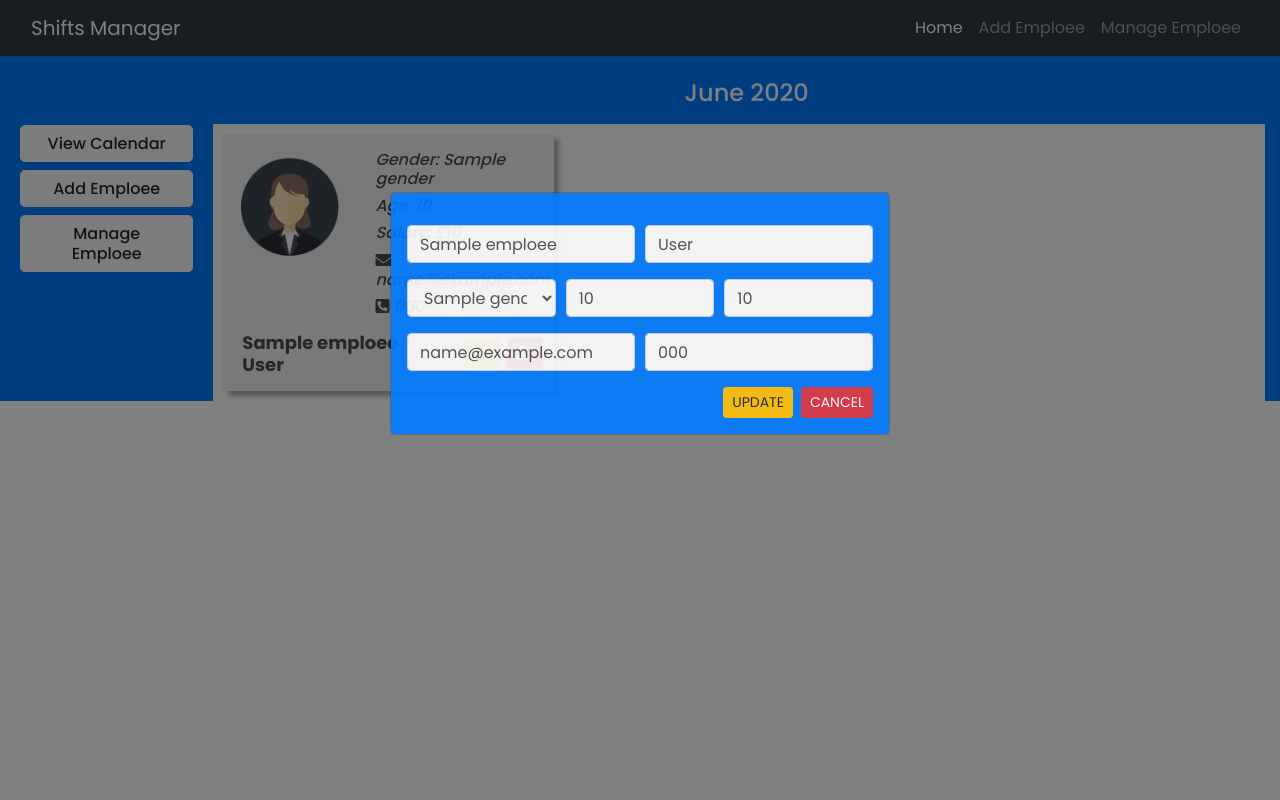
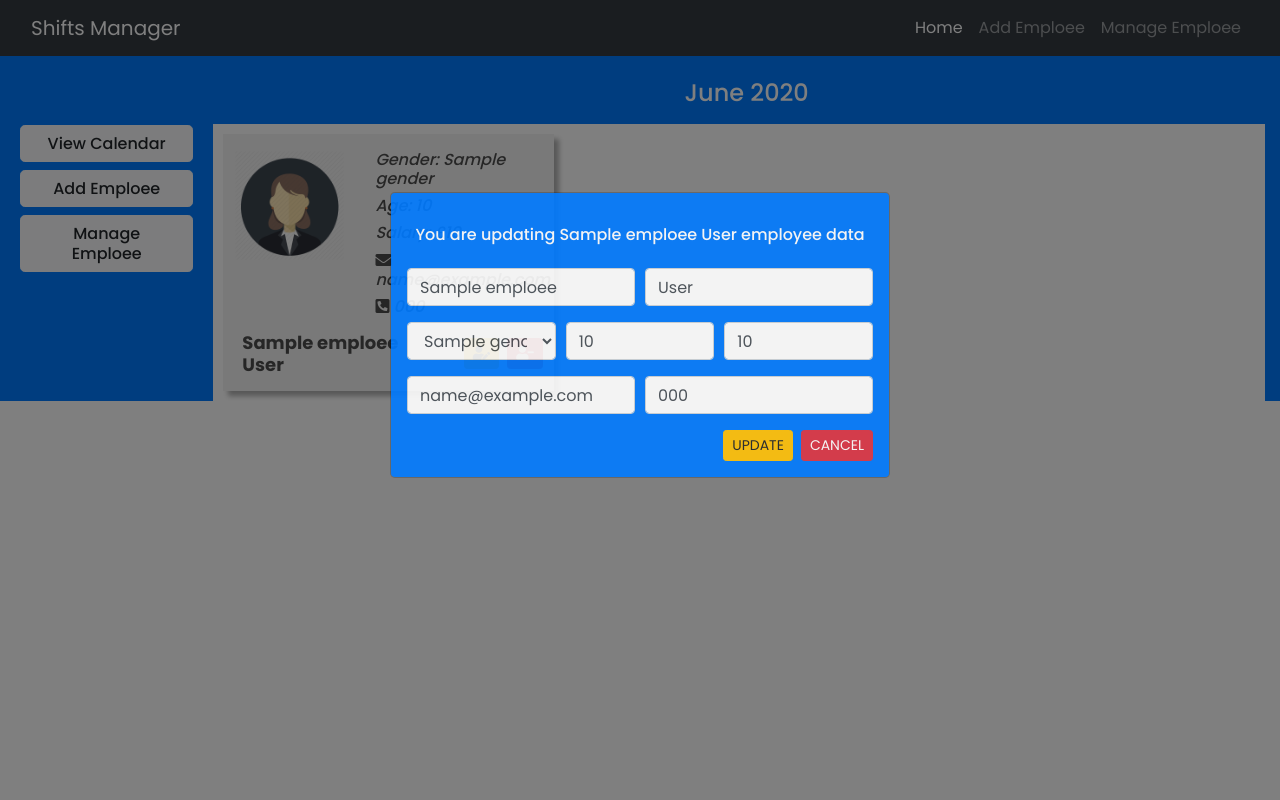
Before and after one commit to iulianpro/shifts-manager, a Flask app: page /get_emploees in a window 1280 px wide, after a click that opens the changed part. Run offline with Flask 2, Linux system fonts and the light colour scheme; a database or web service that is not in the repository returns one stand-in record (values such as "Sample title"); some libraries are stand-ins or nearby versions.

Commit message:
Updated edit form employee

```diff
--- a/templates/components/editform-emploee.html
+++ b/templates/components/editform-emploee.html
@@ -3,6 +3,12 @@
         <div class="modal-content">
             <div class="modal-body">
                 <form action="{{url_for('update_emploee', emploee_id=emploee._id)}}" method="POST">
+                    <div class="form-row mt-3">
+                        <div class="col">
+                            <h6 class="text-white text-bold text-center">You are updating {{emploee.emploee_name}}
+                                {{emploee.emploee_surname}} employee data</h6>
+                        </div>
+                    </div>
                     <div class="form-row mt-3">
                         <div class="col">
                             <input type="text" class="form-control" name="emploee_name" placeholder="First name"
@@ -16,7 +22,7 @@
                     <div class="form-row mt-3">
                         <div class="col">
                             <select class="form-control" name="gender" id="gender" placeholder="Gender">
-                                <option selected>{{emploee.gender}}</option>
+                                <option selected disabled>{{emploee.gender}}</option>
                                 <option>F</option>
                                 <option>M</option>
 
@@ -44,7 +50,7 @@
                     <div class="form-row mt-3">
                         <div class="col d-flex justify-content-end">
                             <button type="submit" class="btn btn-warning btn-sm" name="action"
-                                title="Add Emaployee">UPDATE</button>
+                                title="UPDATE Emaployee">UPDATE</button>
                             <button type="button" class="btn btn-danger btn-sm ml-2" data-dismiss="modal"
                                 title="Cancel action">CANCEL</button>
                         </div>
```
